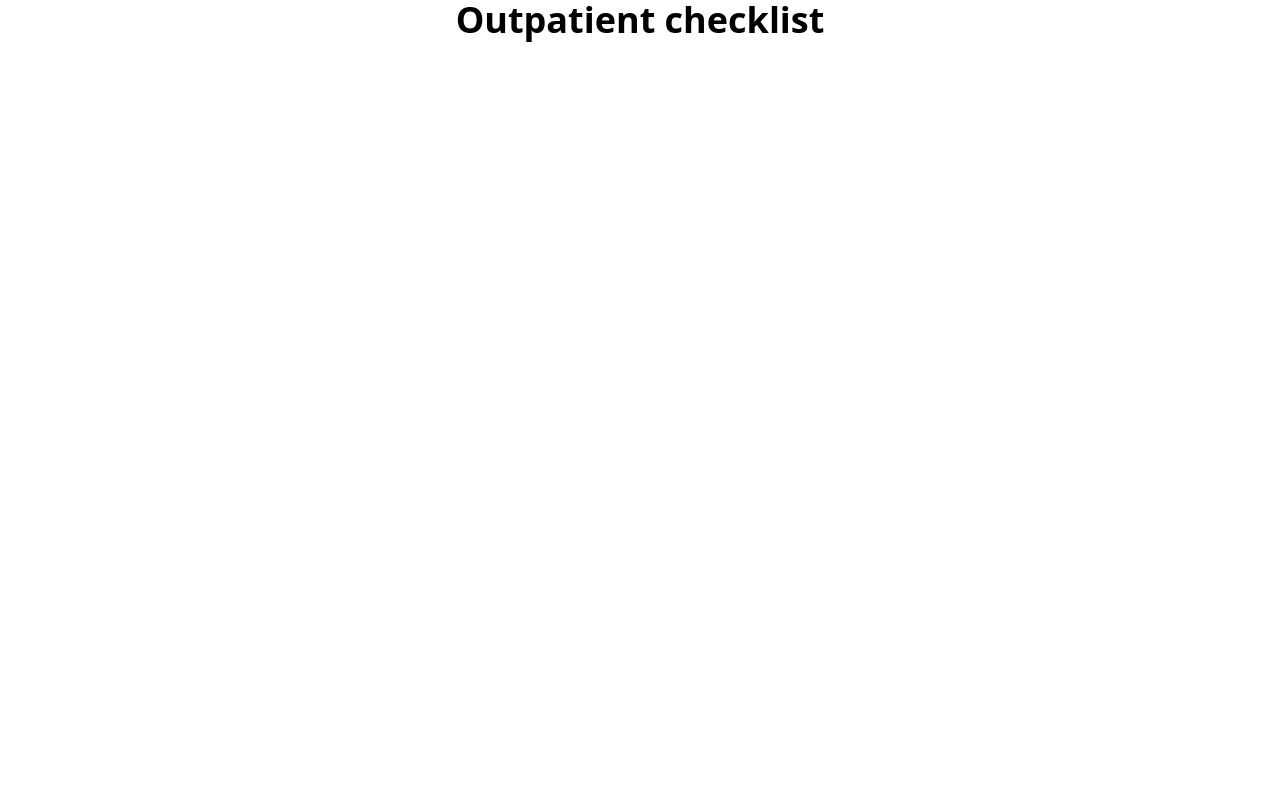
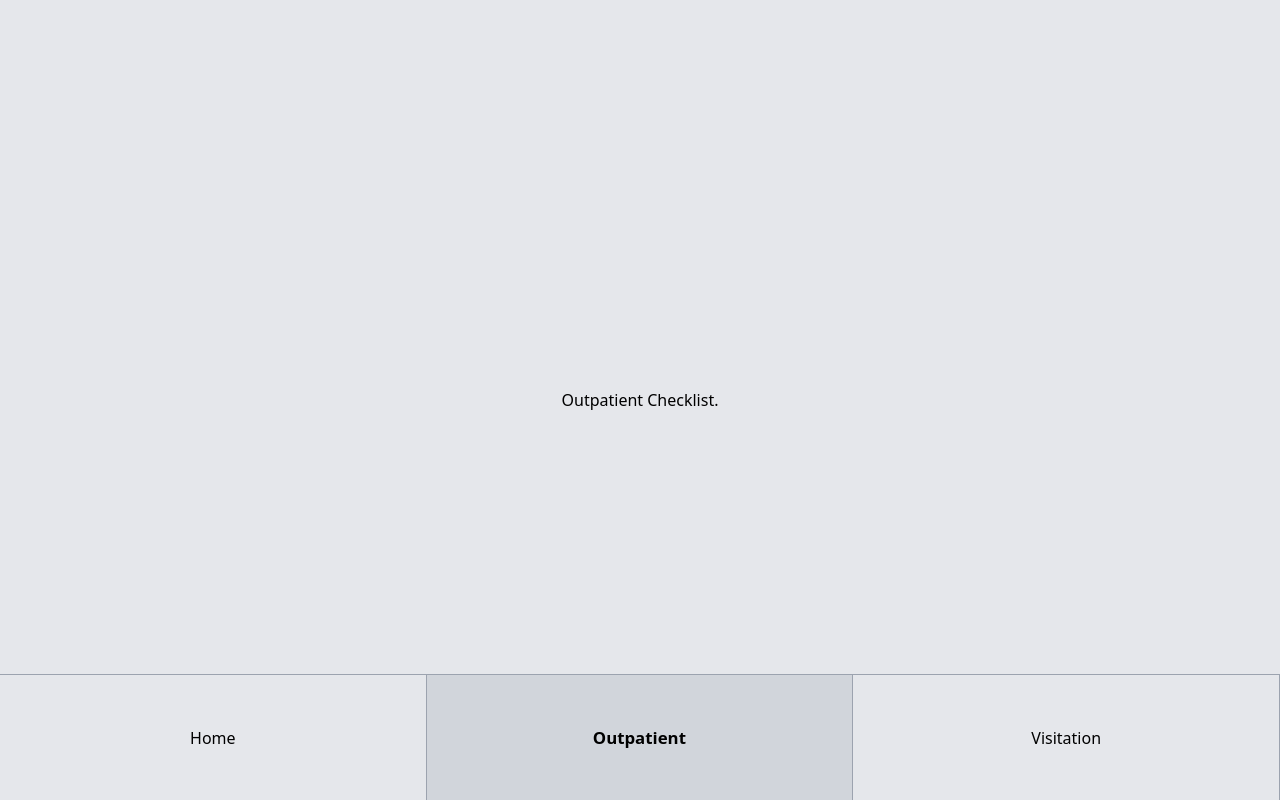
Before and after one commit to daltay15/HackDFW, a React (Create React App) app: page /outpatientchecklist in a window 1280 px wide. Built offline with nearby package versions, Linux system fonts and the light colour scheme.

Commit message:
More View Setup

```diff
--- a/src/pages/Patient/outpatientChecklist.js
+++ b/src/pages/Patient/outpatientChecklist.js
@@ -1,7 +1,19 @@
 import React, { useState } from "react";
+import OutpatientView from "../../views/OutpatientView";
+import Navigation from "../../components/navigation";
 
 export default function OutpatientChecklist() {
+  const tabs = [
+    { title: "Home", href: "/patientdisplay" },
+    { title: "Outpatient", href: "/outpatientchecklist" },
+    { title: "Visitation", href: "/visitationlog" },
+
+  ];
+
   return (
-    <div className="font-bold text-center text-4xl">Outpatient checklist</div>
+    <div className="h-screen w-screen bg-black">
+    <OutpatientView/>
+    <Navigation tabs={tabs}/>
+    </div>
   );
 }
--- a/src/pages/Patient/patientdisplay.js
+++ b/src/pages/Patient/patientdisplay.js
@@ -1,23 +1,21 @@
 import React, { useState } from "react";
 
 import Navigation from "../../components/navigation";
+import PatientView from "../../views/PatientView";
 
 export default function PatientDisplay() {
 
   const tabs = [
     { title: "Home", href: "/patientdisplay" },
-    { title: "Food", href: "/menu" },
-    { title: "Translators", href: "/translate" },
+    { title: "Outpatient", href: "/outpatientchecklist" },
+    { title: "Visitation", href: "/visitationlog" },
 
   ];
 
 
   return (
     <div className="h-screen w-screen bg-black">
-    <div className="flex justify-center items-center bg-gray-200 h-full">
-      Patient home page
-
-    </div>
+    <PatientView/>
     <Navigation tabs={tabs}/>
     </div>
   );
--- a/src/pages/Patient/visitationLog.js
+++ b/src/pages/Patient/visitationLog.js
@@ -1,11 +1,18 @@
 import React, { useState } from "react";
+import VisitationView from "../../views/VisitiationView";
+import Navigation from "../../components/navigation";
 
 export default function visitationLog() {
+  const tabs = [
+    { title: "Home", href: "/patientdisplay" },
+    { title: "Outpatient", href: "/outpatientchecklist" },
+    { title: "Visitation", href: "/visitationlog" },
+  ];
+
   return (
-    <div className="font-bold text-center text-2xl">
-      Visitation Log will keep track of who visited the patients room and when
-      using a QR code that the DR. will have to scan upon entry. If not that
-      hard send push notifications to said person.
+    <div className="h-screen w-screen bg-black">
+      <VisitationView />
+      <Navigation tabs={tabs} />
     </div>
   );
 }
--- /dev/null
+++ b/src/views/OutpatientView.js
@@ -0,0 +1,7 @@
+export default function OutpatientView() {
+    return (
+      <div className="flex justify-center items-center bg-gray-200 h-full">
+        Outpatient Checklist.
+      </div>
+    );
+  }
--- /dev/null
+++ b/src/views/PatientView.js
@@ -0,0 +1,7 @@
+export default function PatientView() {
+  return (
+    <div className="flex justify-center items-center bg-gray-200 h-full">
+      Patient home page
+    </div>
+  );
+}
--- /dev/null
+++ b/src/views/VisitiationView.js
@@ -0,0 +1,11 @@
+export default function VisitationView() {
+  return (
+    <div className="flex justify-center items-center bg-gray-200 h-full">
+      <div className="font-bold text-center text-2xl">
+        Visitation Log will keep track of who visited the patients room and when
+        using a QR code that the DR. will have to scan upon entry. If not that
+        hard send push notifications to said person.
+      </div>
+    </div>
+  );
+}
```
